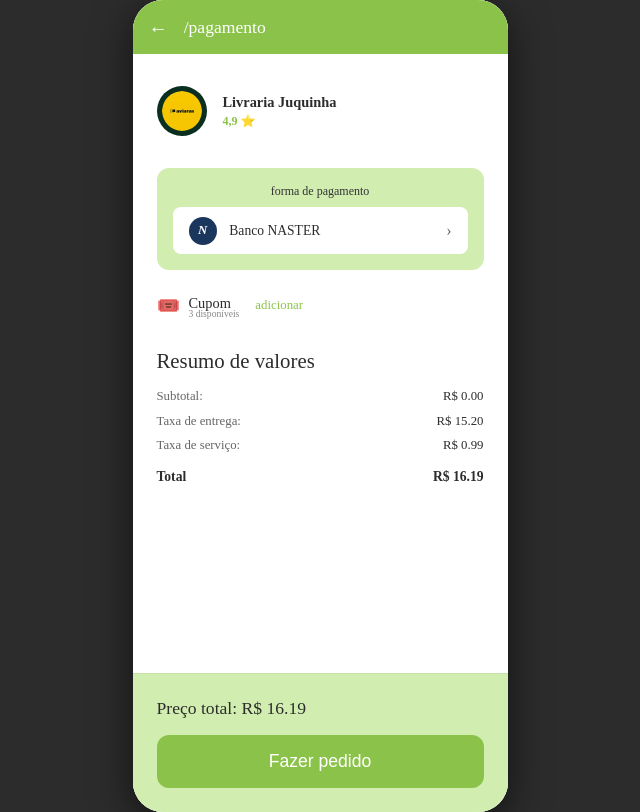
After one commit to DanDdC/Projeto-IHC, a Django app: page /pagamento/ in a window 1280 px wide. The commit adds this page. Shown: the whole page, without its empty margins (320-960 px from the left). Run offline with Django 5.2, Linux system fonts and the light colour scheme.

Commit message:
Add pagamento view, template and cart UI updates
Introduce a pagamento route and checkout flow: add /pagamento/ to core.urls, implement pagamento_view in gekkoteca.views (computes subtotal, delivery and service fees from session cart and renders pagamento.html), add pagamento.html template with payment summary UI, and update templates/carrinho.html to improve cart layout and add a button linking to the pagamento page. Compiled .pyc files updated by build.

```diff
--- a/core/urls.py
+++ b/core/urls.py
@@ -10,8 +10,9 @@ urlpatterns = [
     path('home/', views.home_view, name='home'),
     path('pesquisa/', views.search_view, name='search'),
     path('livro/<int:livro_id>/', views.livro_view, name='livro_detail'),
-    path('carrinho/add/<int:livro_id>/', views.add_carrinho, name='add_carrinho'), # NOVA
-    path('carrinho/', views.carrinho_view, name='carrinho_view'), # NOVA
+    path('carrinho/add/<int:livro_id>/', views.add_carrinho, name='add_carrinho'),
+    path('carrinho/', views.carrinho_view, name='carrinho_view'),
+    path('pagamento/', views.pagamento_view, name='pagamento'), # <-- NOVA ROTA AQUI
 ]
 
 if settings.DEBUG:
--- a/gekkoteca/views.py
+++ b/gekkoteca/views.py
@@ -83,3 +83,20 @@ def carrinho_view(request):
         'total': total
     }
     return render(request, 'carrinho.html', context)
+
+def pagamento_view(request):
+    carrinho = request.session.get('carrinho', [])
+
+    # Calcula os valores
+    subtotal = sum(item['preco'] for item in carrinho)
+    taxa_entrega = 15.20
+    taxa_servico = 0.99
+    total = subtotal + taxa_entrega + taxa_servico
+
+    context = {
+        'subtotal': subtotal,
+        'taxa_entrega': taxa_entrega,
+        'taxa_servico': taxa_servico,
+        'total': total
+    }
+    return render(request, 'pagamento.html', context)
--- /dev/null
+++ b/templates/pagamento.html
@@ -0,0 +1,81 @@
+{% load static %}
+<!DOCTYPE html>
+<html lang="pt-PT">
+<head>
+    <meta charset="UTF-8">
+    <meta name="viewport" content="width=device-width, initial-scale=1.0">
+    <title>GekkoTeca - Pagamento</title>
+    <link rel="stylesheet" href="{% static 'css/style.css' %}">
+    <link href="https://fonts.googleapis.com/css2?family=Poppins:wght@400;500;600;700&display=swap" rel="stylesheet">
+</head>
+<body class="home-body">
+
+    <div class="mobile-simulator">
+        <div class="mobile-content" style="padding-bottom: 0;">
+
+            <header class="home-navbar" style="display: flex; align-items: center; padding: 1rem;">
+                <a href="{% url 'carrinho_view' %}" style="color: white; text-decoration: none; font-size: 1.2rem; margin-right: 1rem;">&#8592;</a>
+                <h1 style="color: white; font-size: 1.1rem; margin: 0; font-weight: 500;">/pagamento</h1>
+            </header>
+
+            <main class="home-container" style="padding-top: 2rem;">
+
+                <div style="display: flex; align-items: center; gap: 1rem; margin-bottom: 2rem;">
+                    <div style="width: 50px; height: 50px; background-color: #0a2e1f; border-radius: 50%; display: flex; align-items: center; justify-content: center;">
+                        <img src="{% static 'IMG/livraria1.png' %}" alt="Livraria" style="width: 40px; border-radius: 50%;">
+                    </div>
+                    <div>
+                        <h2 style="font-size: 0.9rem; margin: 0; color: #2c2c2c;">Livraria Juquinha</h2>
+                        <span style="font-size: 0.75rem; color: #8bc34a; font-weight: 600;">4,9 ⭐</span>
+                    </div>
+                </div>
+
+                <div style="background-color: #d1edb0; padding: 1rem; border-radius: 12px; margin-bottom: 1.5rem;">
+                    <p style="font-size: 0.75rem; color: #333; text-align: center; margin-bottom: 0.5rem; font-weight: 500;">forma de pagamento</p>
+                    <div style="background: white; padding: 0.6rem 1rem; border-radius: 8px; display: flex; align-items: center; justify-content: space-between; cursor: pointer;">
+                        <div style="display: flex; align-items: center; gap: 0.8rem;">
+                            <div style="width: 28px; height: 28px; background: #1a365d; border-radius: 50%; display: flex; align-items: center; justify-content: center; color: white; font-weight: bold; font-size: 0.8rem; font-style: italic;">N</div>
+                            <span style="font-size: 0.85rem; font-weight: 500; color: #2c2c2c;">Banco NASTER</span>
+                        </div>
+                        <span style="color: #666;">›</span>
+                    </div>
+                </div>
+
+                <div style="display: flex; align-items: center; gap: 0.5rem; margin-bottom: 2rem;">
+                    <span style="font-size: 1.2rem;">🎟️</span>
+                    <span style="font-size: 0.9rem; font-weight: 500; color: #2c2c2c;">Cupom <span style="font-size: 0.6rem; color: #888; display: block; line-height: 0.5;">3 disponíveis</span></span>
+                    <span style="font-size: 0.8rem; color: #8bc34a; cursor: pointer; margin-left: 0.5rem;">adicionar</span>
+                </div>
+
+                <h3 style="font-size: 1.3rem; margin-bottom: 1rem; font-weight: 500; color: #2c2c2c;">Resumo de valores</h3>
+
+                <div style="display: flex; justify-content: space-between; font-size: 0.8rem; color: #666; margin-bottom: 0.6rem;">
+                    <span>Subtotal:</span>
+                    <span style="color: #2c2c2c; font-weight: 500;">R$ {{ subtotal|floatformat:2 }}</span>
+                </div>
+                <div style="display: flex; justify-content: space-between; font-size: 0.8rem; color: #666; margin-bottom: 0.6rem;">
+                    <span>Taxa de entrega:</span>
+                    <span style="color: #2c2c2c; font-weight: 500;">R$ {{ taxa_entrega|floatformat:2 }}</span>
+                </div>
+                <div style="display: flex; justify-content: space-between; font-size: 0.8rem; color: #666; margin-bottom: 1rem;">
+                    <span>Taxa de serviço:</span>
+                    <span style="color: #2c2c2c; font-weight: 500;">R$ {{ taxa_servico|floatformat:2 }}</span>
+                </div>
+                <div style="display: flex; justify-content: space-between; font-size: 0.85rem; color: #2c2c2c; font-weight: 600;">
+                    <span>Total</span>
+                    <span>R$ {{ total|floatformat:2 }}</span>
+                </div>
+
+            </main>
+
+            <div style="position: absolute; bottom: 0; left: 0; width: 100%; background-color: #d1edb0; padding: 1.5rem; border-top: 1px solid #c5e1a5;">
+                <p style="font-size: 1.1rem; font-weight: 500; color: #2c2c2c; margin-bottom: 1rem;">Preço total: R$ {{ total|floatformat:2 }}</p>
+                <button style="width: 100%; background-color: #8bc34a; color: white; border: none; padding: 1rem; border-radius: 12px; font-weight: 500; font-size: 1.1rem; cursor: pointer;">
+                    Fazer pedido
+                </button>
+            </div>
+
+        </div>
+    </div>
+</body>
+</html>
```
Also changed, not shown: templates/carrinho.html (+22 -22 lines).
